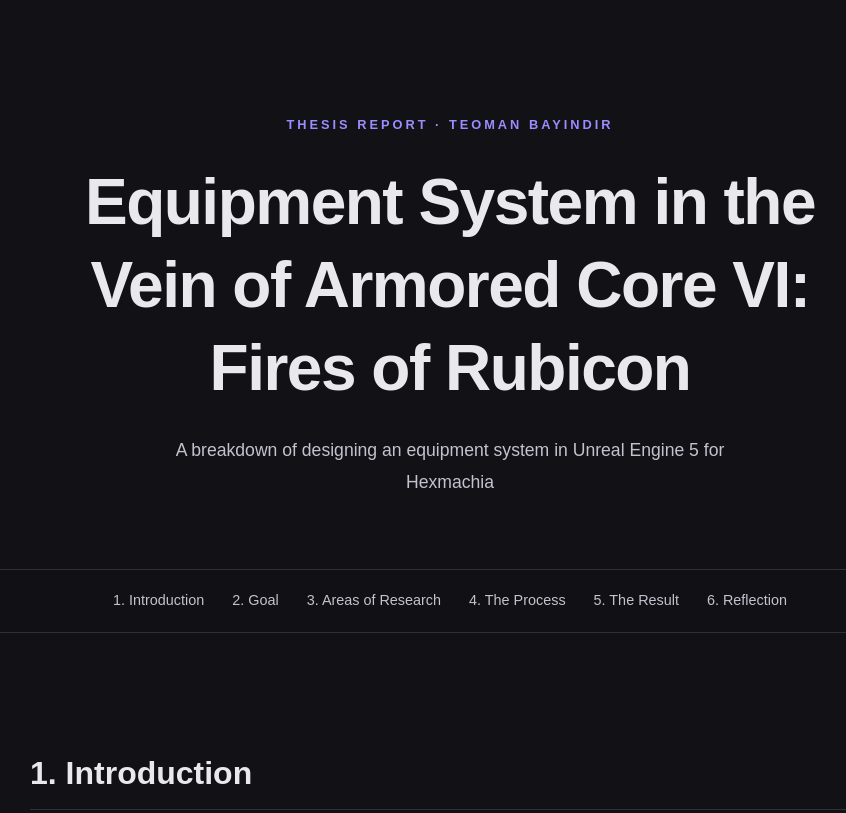
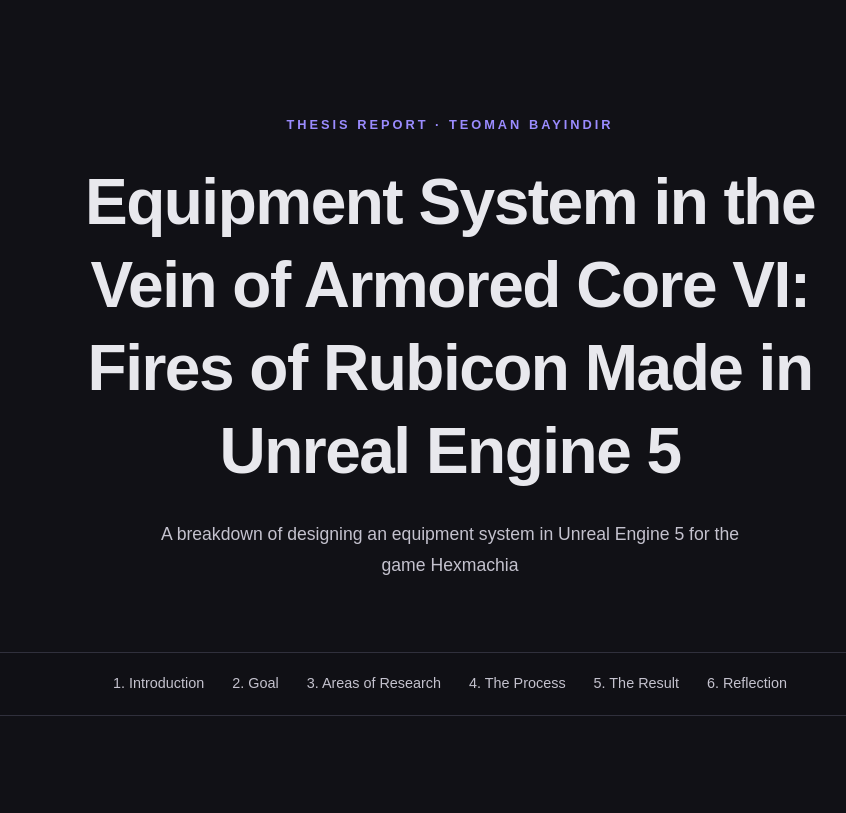
Before and after one commit to PossumOverlord/Armored-Core-Equipment-system-in-UE5-Technical-Breakdown---Thesis-work, a plain HTML site: page index.html in a window 1280 px wide. Shown: the top 813 px of the page, without its empty margins (190-1036 px from the left). Drawn offline with Linux system fonts and the light colour scheme.

Commit message:
Update index.html

```diff
--- a/index.html
+++ b/index.html
@@ -9,8 +9,8 @@
 <body>
 <header>
     <p class="eyebrow">THESIS REPORT · TEOMAN BAYINDIR</p>
-    <h1>Equipment System in the Vein of Armored Core VI: Fires of Rubicon</h1>
-    <p class="subtitle">A breakdown of designing an equipment system in Unreal Engine 5 for Hexmachia</p>
+    <h1>Equipment System in the Vein of Armored Core VI: Fires of Rubicon Made in Unreal Engine 5</h1>
+    <p class="subtitle">A breakdown of designing an equipment system in Unreal Engine 5 for the game Hexmachia</p>
 </header>
 <nav>
     <a href="#introduction">1. Introduction</a>
```
